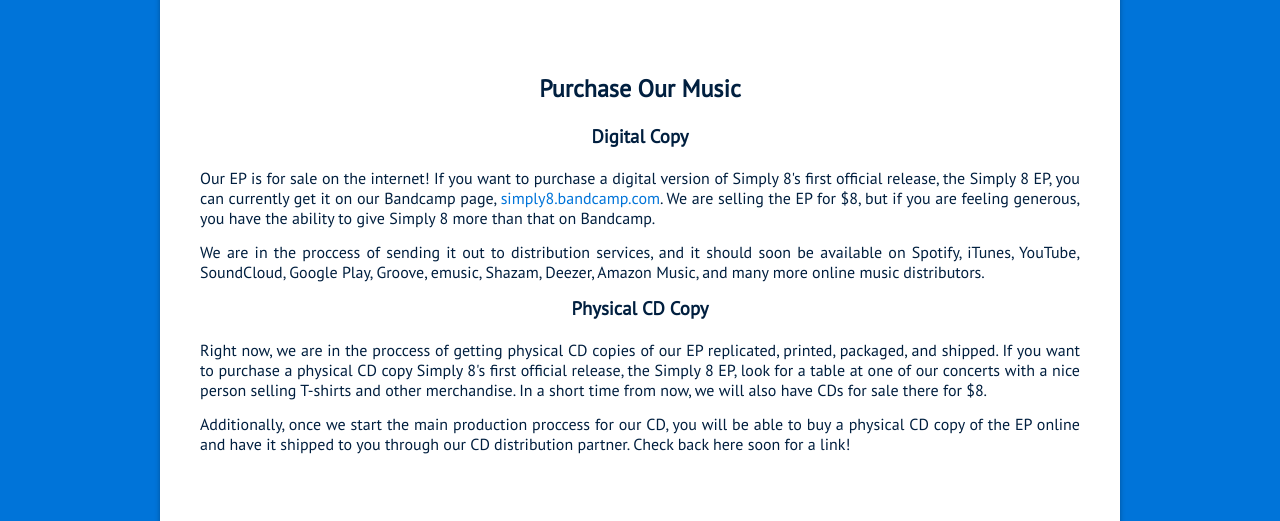
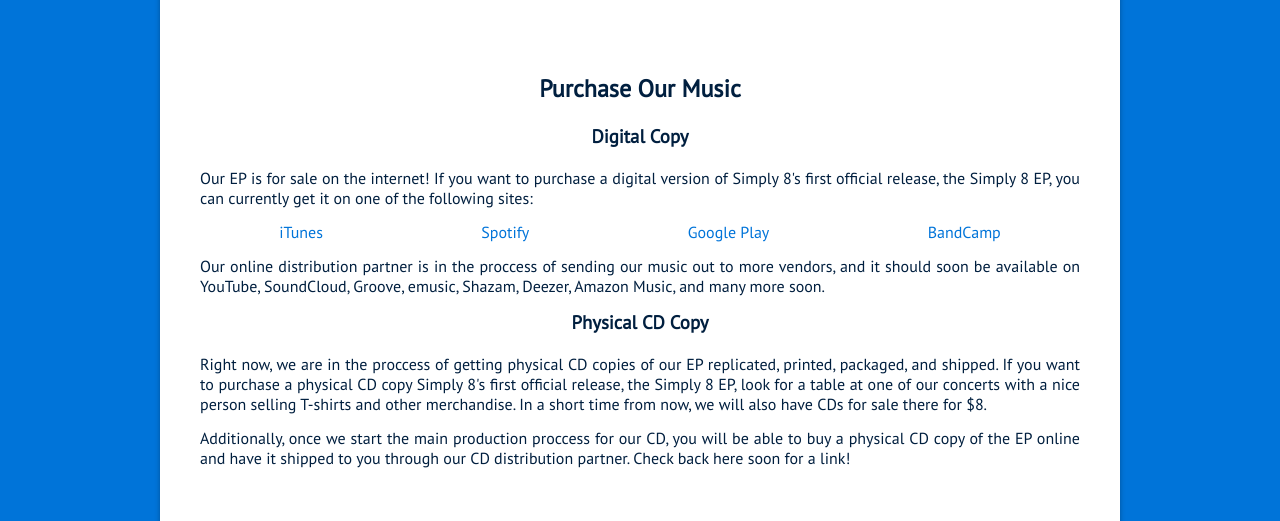
Before and after one commit to mukobi/Simply8Band, a plain HTML site: page store.html in a window 1280 px wide. Shown: the part 195-716 px from the top of the page. Drawn offline with Linux system fonts and the light colour scheme; a web font is replaced by a local one.

Commit message:
Add iTunes, Spotify, Google Play, to store

```diff
--- a/store.html
+++ b/store.html
@@ -49,8 +49,15 @@
 							<h2>Purchase Our Music</h2>
 							<div>
 								<h3>Digital Copy</h3>
-								<p>Our EP is for sale on the internet! If you want to purchase a digital version of Simply 8's first official release, the Simply 8 EP, you can currently get it on our Bandcamp page, <a href="http://simply8.bandcamp.com">simply8.bandcamp.com</a>. We are selling the EP for $8, but if you are feeling generous, you have the ability to give Simply 8 more than that on Bandcamp.</p>
-								<p>We are in the proccess of sending it out to distribution services, and it should soon be available on Spotify, iTunes, YouTube, SoundCloud, Google Play, Groove, emusic, Shazam, Deezer, Amazon Music, and many more online music distributors.</p>
+								<p>Our EP is for sale on the internet! If you want to purchase a digital version of Simply 8's first official release, the Simply 8 EP, you can currently get it on one of the following sites:
+									<div class="online-vendor-list">
+										<div><a href="https://geo.itunes.apple.com/us/album/simply-8-ep/id1159660735?mt=1&app=music">iTunes</a></div>
+										<div><a href="https://open.spotify.com/album/40KZdPY4Ua40kWFraLradB">Spotify</a></div>
+										<div><a href="https://play.google.com/store/music/album/Simply_8_Simply_8?id=Brcurj2sz7625vv5xdg7afmsopm">Google Play</a></div>
+										<div><a href="http://simply8.bandcamp.com">BandCamp</a></div>
+									</div>
+								</p>
+								<p>Our online distribution partner is in the proccess of sending our music out to more vendors, and it should soon be available on YouTube, SoundCloud, Groove, emusic, Shazam, Deezer, Amazon Music, and many more soon.</p>
 							</div>
 							<div>
 								<h3>Physical CD Copy</h3>
--- a/stylesheet.css
+++ b/stylesheet.css
@@ -709,11 +709,22 @@ h3 {
 	.ord9 {-webkit-box-ordinal-group: 10;-ms-flex-order: 9;order: 9;}
 	.ord10 {-webkit-box-ordinal-group: 11;-ms-flex-order: 10;order: 10;}
 
-}\
+}
 
 
 
 /*store*/
+.online-vendor-list {
+	display: -webkit-box;
+	display: -ms-flexbox;
+	display: flex;
+	-ms-flex-wrap: wrap;
+	    flex-wrap: wrap;
+	-ms-flex-pack: distribute;
+	    justify-content: space-around;
+}
+
+
 
 /*donate*/
 .paypal-donate form {
```
